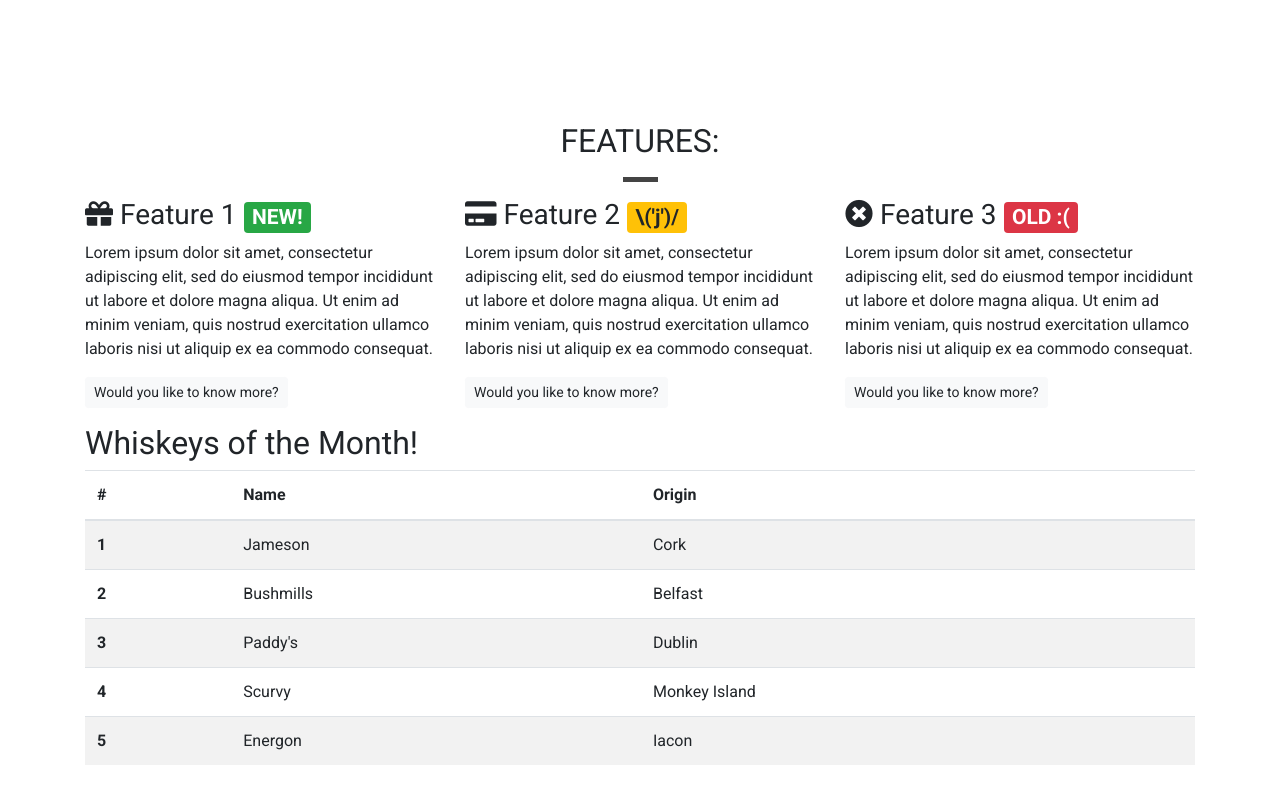
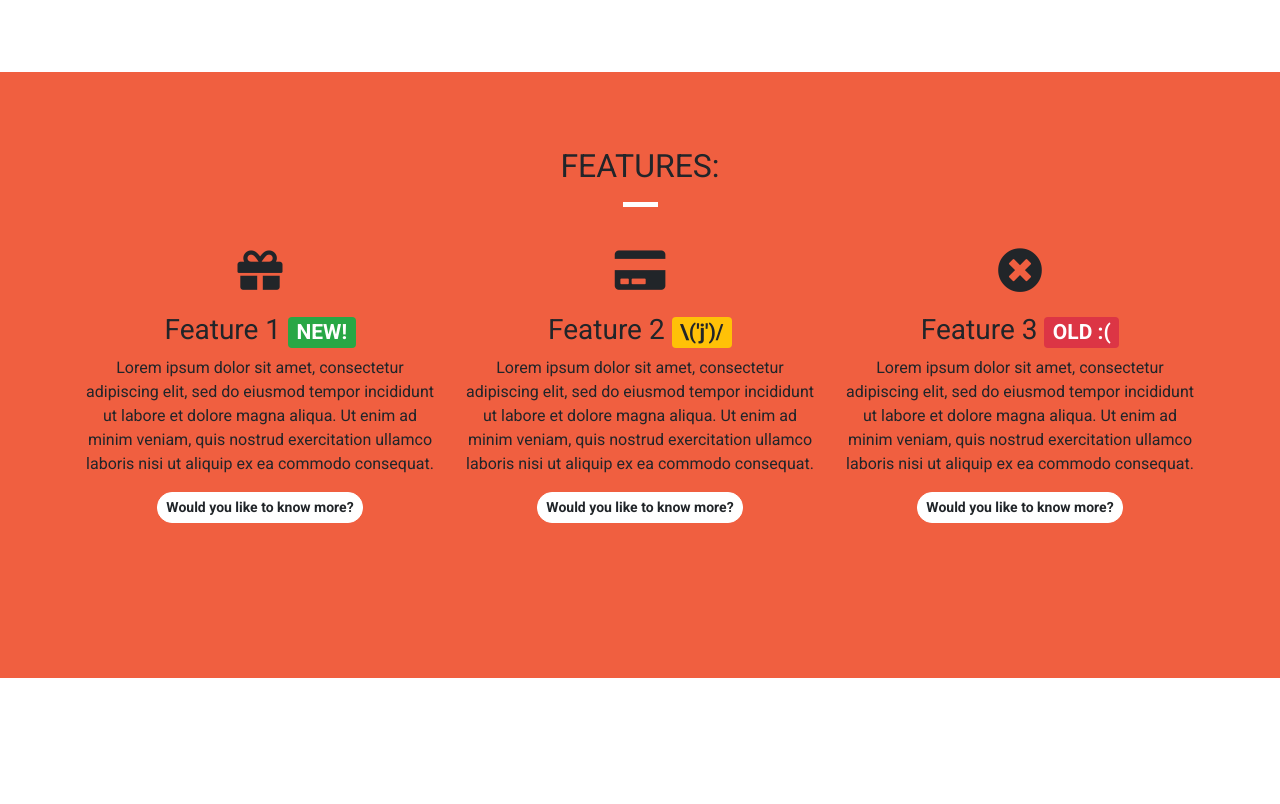
Before and after one commit to an-slua-sidhe/bootstrap4, a plain HTML site: page index.html in a window 1280 px wide. Shown: the part 1100-1904 px from the top of the page. After the commit the page ends 1778 px from the top, so only its background shows below. Drawn offline with nearby package versions, Linux system fonts and the light colour scheme.

Commit message:
Final Commit with all additions

```diff
--- a/css/style.css
+++ b/css/style.css
@@ -1,5 +1,14 @@
 body {
     font-family: 'Roboto', sans-serif;
+}
+
+.container-wrapper {
+
+}
+
+.container-wrapper--red {
+    background-color: #f05f40;
+    font-color: white;
 }
 
 .alert-container .col-12 {
@@ -46,7 +55,7 @@ body {
 /* Page Headers */
 
 .page-header {
-    margin-bottom: 0;
+    margin-bottom: 25px;
     border-bottom: 0;
     text-align: center;
 }
@@ -54,6 +63,10 @@ body {
 .page-header h2 {
     margin-top: 0;
 }
+
+/*.quotes .page-header {*/
+/*    margin-bottom: 25px;*/
+/*}*/
 
 /* Block Dividers */
 
@@ -66,6 +79,10 @@ body {
 
  .block-divider--orange {
     background-color: #c14b12;
+}
+
+.block-divider--white {
+    background-color: white;
 }
 
 .block-divider--short {
@@ -153,3 +170,23 @@ body {
     background-color: #a52509;
     border-color: #a52509;
 }
+
+.feature {
+    text-align: center;
+    margin-bottom: 40px;
+}
+
+.feature i {
+    margin-bottom: 20px;
+    font-size: 45px;
+    line-height: 45px;
+}
+
+.feature .btn {
+    background-color: white;
+    border-color: white;
+    border-radius: 15px;
+    min-width: 100px;
+    font-weight: bold;
+    color: #f05f40;
+}
--- a/index.html
+++ b/index.html
@@ -84,6 +84,7 @@
     <!-- /.callout -->
 
     <!-- Quotes -->
+    <div class="container-wrapper">
         <div class="container quotes-container content-container">
             <section class="quotes">
                 <div class="row">
@@ -122,87 +123,91 @@
                 </div>
             </section>
         </div>
+    </div>
     <!-- /.quotes -->
 
     <!-- Features -->
+    <div class="container-wrapper container-wrapper--red">
         <div class="container features-container content-container">
-        <section class="features">
+            <section class="feature">
                 <div class="row">
                     <div class="col-12 page-header">
                         <h2 class="text-uppercase">Features:</h2>
-                    <hr class="block-divider block-divider--short">
+                        <hr class="block-divider block-divider--short block-divider--white">
 
                     </div>
                 </div>
                 <div class="row">
                     <div class="col-12 col-md-6 col-lg-4">
                         <div class="feature">
-                        <h3><i class="fas fa-gift d-none d-sm-inline"></i> Feature 1 <span class="badge badge-success">NEW!</span> </h3>
+                            <h3><i class="fas fa-gift d-none d-sm-block"></i> Feature 1 <span class="badge badge-success">NEW!</span> </h3>
                             <p>Lorem ipsum dolor sit amet, consectetur adipiscing elit, sed do eiusmod tempor incididunt ut labore et dolore magna aliqua. Ut enim ad minim veniam, quis nostrud exercitation ullamco laboris nisi ut aliquip ex ea commodo consequat.</p>
                             <p><a class="btn btn-sm btn-light">Would you like to know more?</a></p>
                         </div>
                     </div>
                     <div class="col-12 col-md-6 col-lg-4">
                         <div class="feature">
-                        <h3><i class="fas fa-credit-card d-none d-sm-inline"></i> Feature 2 <span class="badge badge-warning">\('j')/</span></h3>
+                            <h3><i class="fas fa-credit-card d-none d-sm-block"></i> Feature 2 <span class="badge badge-warning">\('j')/</span></h3>
                             <p>Lorem ipsum dolor sit amet, consectetur adipiscing elit, sed do eiusmod tempor incididunt ut labore et dolore magna aliqua. Ut enim ad minim veniam, quis nostrud exercitation ullamco laboris nisi ut aliquip ex ea commodo consequat.</p>
                             <p><a class="btn btn-sm btn-light">Would you like to know more?</a></p>
                         </div>
                     </div>
                     <div class="col-12 d-md-none d-lg-block col-lg-4">
                         <div class="feature">
-                        <h3><i class="fas fa-times-circle d-none d-sm-inline"></i> Feature 3 <span class="badge badge-danger">OLD :(</span></h3>
+                            <h3><i class="fas fa-times-circle d-none d-sm-block"></i> Feature 3 <span class="badge badge-danger">OLD :(</span></h3>
                             <p>Lorem ipsum dolor sit amet, consectetur adipiscing elit, sed do eiusmod tempor incididunt ut labore et dolore magna aliqua. Ut enim ad minim veniam, quis nostrud exercitation ullamco laboris nisi ut aliquip ex ea commodo consequat.</p>
                             <p><a class="btn btn-sm btn-light">Would you like to know more?</a></p>
                         </div>
                     </div>
                 </div>
             </section>
+        </div>
+    </div>
 
 
 
-        <section class="features">
-            <h2>Whiskeys of the Month!</h2>
-            <div class="feature">
-                <table class="table table-striped">
-                    <thead>
-                        <tr>
-                            <th scope="col">#</th>
-                            <th scope="col">Name</th>
-                            <th scope="col">Origin</th>
-                        </tr>
-                    </thead>
-                    <tbody>
-                        <tr>
-                            <th scope="row">1</th>
-                            <td>Jameson</td>
-                            <td>Cork</td>
-                        </tr>
-                        <tr>
-                            <th scope="row">2</th>
-                            <td>Bushmills</td>
-                            <td>Belfast</td>
-                        </tr>
-                        <tr>
-                            <th scope="row">3</th>
-                            <td>Paddy's</td>
-                            <td>Dublin</td>
-                        </tr>
-                        <tr>
-                            <th scope="row">4</th>
-                            <td>Scurvy</td>
-                            <td>Monkey Island</td>
-                        </tr>
-                        <tr>
-                            <th scope="row">5</th>
-                            <td>Energon</td>
-                            <td>Iacon</td>
-                        </tr>
-                    </tbody>
-                </table>
-            </div>
-        </section>
-    </div>
+    <!--    <section class="features">-->
+    <!--        <h2>Whiskeys of the Month!</h2>-->
+    <!--        <div class="feature">-->
+    <!--            <table class="table table-striped">-->
+    <!--                <thead>-->
+    <!--                    <tr>-->
+    <!--                        <th scope="col">#</th>-->
+    <!--                        <th scope="col">Name</th>-->
+    <!--                        <th scope="col">Origin</th>-->
+    <!--                    </tr>-->
+    <!--                </thead>-->
+    <!--                <tbody>-->
+    <!--                    <tr>-->
+    <!--                        <th scope="row">1</th>-->
+    <!--                        <td>Jameson</td>-->
+    <!--                        <td>Cork</td>-->
+    <!--                    </tr>-->
+    <!--                    <tr>-->
+    <!--                        <th scope="row">2</th>-->
+    <!--                        <td>Bushmills</td>-->
+    <!--                        <td>Belfast</td>-->
+    <!--                    </tr>-->
+    <!--                    <tr>-->
+    <!--                        <th scope="row">3</th>-->
+    <!--                        <td>Paddy's</td>-->
+    <!--                        <td>Dublin</td>-->
+    <!--                    </tr>-->
+    <!--                    <tr>-->
+    <!--                        <th scope="row">4</th>-->
+    <!--                        <td>Scurvy</td>-->
+    <!--                        <td>Monkey Island</td>-->
+    <!--                    </tr>-->
+    <!--                    <tr>-->
+    <!--                        <th scope="row">5</th>-->
+    <!--                        <td>Energon</td>-->
+    <!--                        <td>Iacon</td>-->
+    <!--                    </tr>-->
+    <!--                </tbody>-->
+    <!--            </table>-->
+    <!--        </div>-->
+    <!--    </section>-->
+    <!--</div>-->
     <!--/.Features-->
 
     <!--Modal-->
```
Lines whose indentation alone changed are shown as unchanged.
